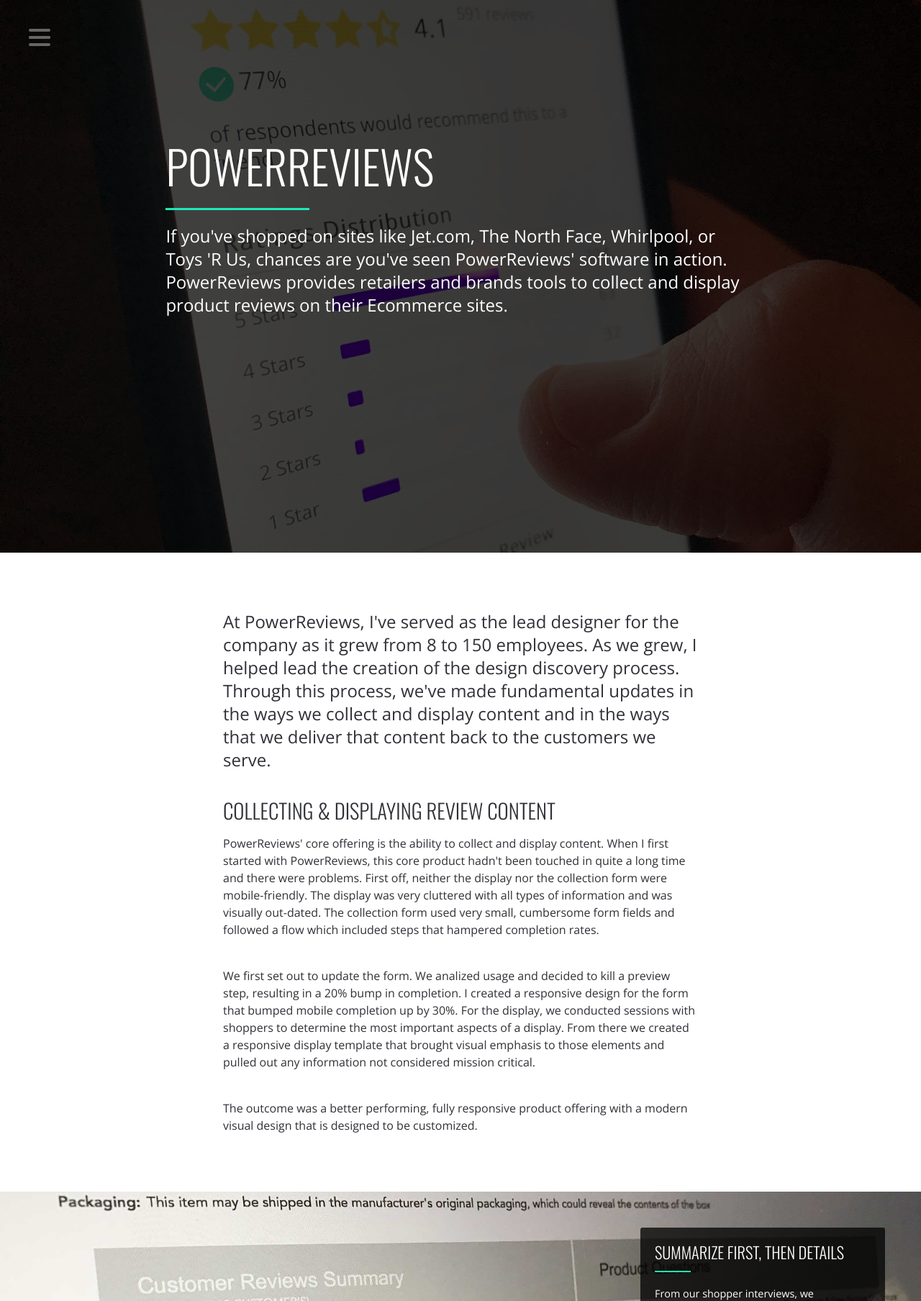
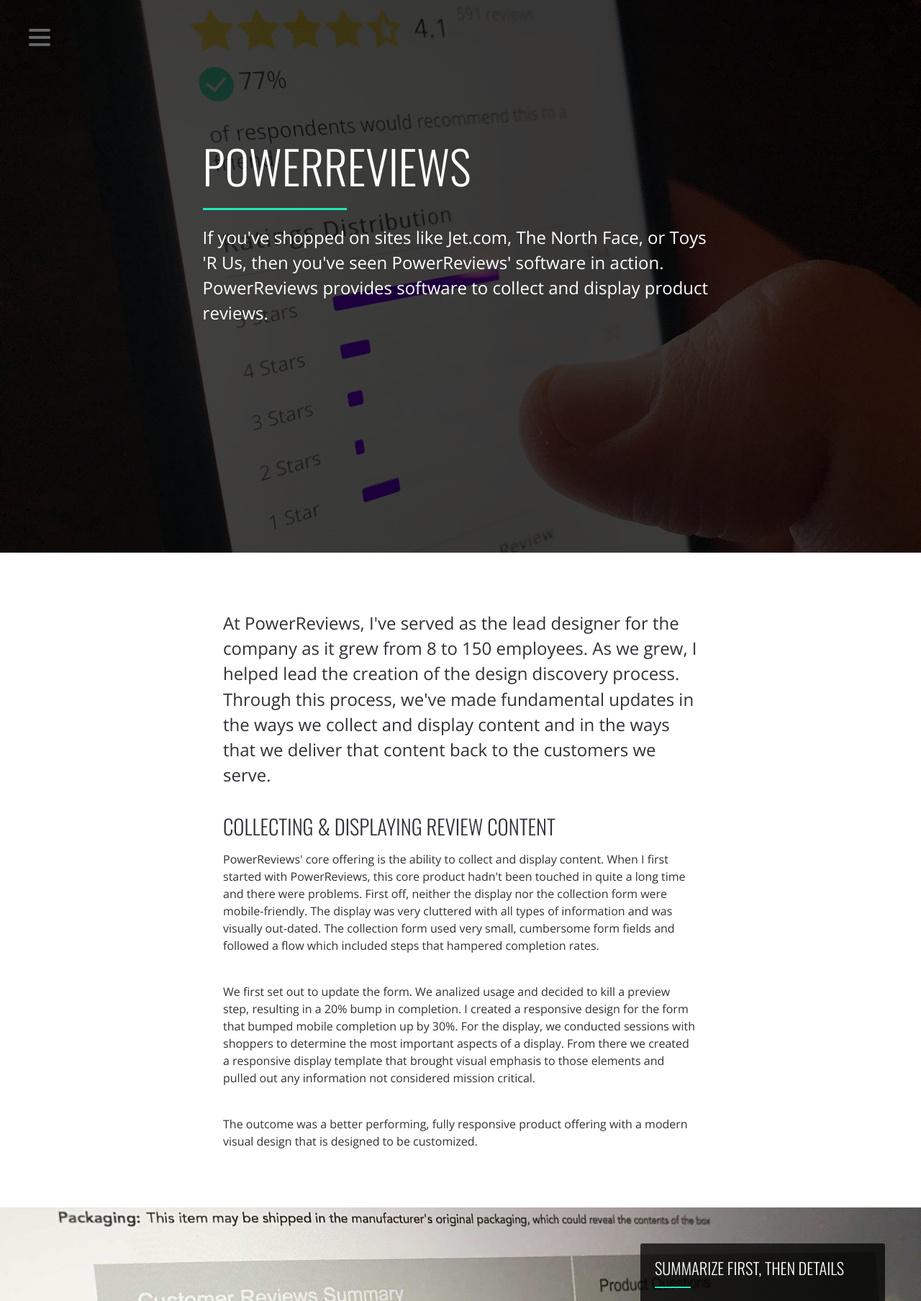
Before and after one commit to ztwalsh/ztwalsh.com, a PHP site: page /powerreviews.php in a window 1280 px wide. Shown: the top 1808 px of the page at 72% size. Run offline with PHP 8.4, Linux system fonts and the light colour scheme; some libraries are stand-ins or nearby versions.

Commit message:
Changes to nav

```diff
--- a/index.php
+++ b/index.php
@@ -7,7 +7,7 @@
 	?>
 	<body>
 
-		<?php //require('lib/include.nav.php'); ?>
+		<?php require('lib/include.nav.php'); ?>
 
 		<section class="content text-center">
 			<section>
--- a/js/behavior.js
+++ b/js/behavior.js
@@ -2,7 +2,7 @@ $(document).ready(function() {
   $('#nav-icon').click(function(){
 		$(this).toggleClass('on');
     $('section.menu').toggleClass('on');
-    $('nav').fadeToggle(100);
+    $('nav').toggleClass('open');
     return false;
 	});
 });
--- a/powerreviews.php
+++ b/powerreviews.php
@@ -15,7 +15,7 @@
 			<div class="title">
 				<h1 class="heading-1">PowerReviews</h1>
 				<span></span>
-				<p class="big">If you've shopped on sites like Jet.com, The North Face, Whirlpool, or Toys 'R Us, chances are you've seen PowerReviews' software in action. PowerReviews provides retailers and brands tools to collect and display product reviews on their Ecommerce sites.</p>
+				<p class="big">If you've shopped on sites like Jet.com, The North Face, or Toys 'R Us, then you've seen PowerReviews' software in action. PowerReviews provides software to collect and display product reviews.</p>
 			</div>
 		</header>
 
--- a/scss/_navigation.scss
+++ b/scss/_navigation.scss
@@ -2,11 +2,12 @@ section.menu {
 	left: 30px;
 	position: fixed;
 	top: 30px;
+	@include transition(all .35s ease);
 	z-index: 100000;
 
 	@media screen and (max-width: $breakpoint-1) {
 		left: 0;
-		padding: 8px;
+		padding: 12px 8px 8px 8px;
 		right: 0;
 		top: 0;
 
@@ -23,7 +24,7 @@ section.menu {
   padding: 10px;
   position: relative;
   @include rotate(0deg);
-  @include transition(.5s ease-in-out);
+  @include transition(all .25s ease);
   width: 30px;
 
 	@media screen and (max-width: 730px) {
@@ -39,7 +40,7 @@ section.menu {
     opacity: 1;
     position: absolute;
     @include rotate(0deg);
-    @include transition(.25s ease-in-out);
+    @include transition(all .25s ease);
     width: 30px;
 
     &:nth-child(1) {
@@ -89,16 +90,29 @@ nav {
 	bottom: 0;
 	box-sizing: border-box;
 	color: #ffffff;
-	display: none;
-	left: 0;
+	display: inherit;
+	left: -400px;
 	padding: 90px 30px 30px 40px;
 	position: fixed;
-	right: 0;
 	top: 0;
+	@include transition(all .25s ease);
+	width: 400px;
 	z-index: 99999;
 
 	@media screen and (max-width: $breakpoint-1) {
+		display: none;
+		left: 0;
 		padding: 80px 30px 30px 23px;
+		right: 0;
+		width: 100%;
+	}
+
+	&.open {
+		left: 0;
+
+		@media screen and (max-width: $breakpoint-1) {
+			display: inherit;
+		}
 	}
 
 	.featured {
@@ -112,27 +126,18 @@ nav {
 			cursor: pointer;
 			display: block;
 			fill: $medium-grey;
-			float: left;
 			font-family: "Oswald", arial, sans;
 			font-size: 1.5rem;
 		  font-weight: 300;
-			margin: 0 2% 0 0;
-			padding: 40px;
-			text-align: center;
+			line-height: 0;
+			margin: 0 0 10px 0;
+			padding: 40px 40px 40px 90px;
+			position: relative;
+			text-align: left;
 			text-decoration: none;
 			text-transform: uppercase;
 			transition: all ease 0.25s;
-			width: 32%;
-
-			@media screen and (max-width: $breakpoint-1) {
-				float: none;
-				margin: 0 0 10px 0;
-				line-height: 0;
-				padding: 40px 40px 40px 90px;
-				position: relative;
-				text-align: left;
-				width: 100%;
-			}
+			width: 100%;
 
 			&:last-child {
 				margin: 0;
@@ -145,17 +150,12 @@ nav {
 			}
 
 			img {
-				height: 100px;
-				margin-bottom: 10px;
+				height: 50px;
+				left: 20px;
+				margin: 0;
+				position: absolute;
+				top: 15px;
 				width: auto;
-
-				@media screen and (max-width: $breakpoint-1) {
-					height: 50px;
-					left: 20px;
-					margin: 0;
-					position: absolute;
-					top: 15px;
-				}
 			}
 		}
 	}
--- a/scss/_structure.scss
+++ b/scss/_structure.scss
@@ -15,8 +15,9 @@ header {
 		background: rgba(0, 0, 0, 0.75);
 		bottom: 0;
 		color: #ffffff;
-		padding: 15% 18% 0 18%;
+		padding: 15% 22% 0 22%;
 		position: absolute;
+		text-align: left;
 		top: 0;
 
 		@media screen and (max-width: $breakpoint-1) {
--- a/scss/_text.scss
+++ b/scss/_text.scss
@@ -8,7 +8,7 @@ body {
 
 .big {
   font-size: 1.5rem;
-  line-height: 2rem;
+  line-height: 2.2rem;
 
   @media screen and (max-width: $breakpoint-1) {
     font-size: 1.2rem;
--- a/scss/_variables.scss
+++ b/scss/_variables.scss
@@ -2,7 +2,7 @@ $black:         #303137;
 $grey:          #666666;
 $medium-grey:   #bbbbbb;
 $light-grey:    #eeeeee;
-$green:         #1DE9B6;
+$green:         #1de9B6;
 $yellow:        #f2aa00;
 $dark-yellow:   #c68c04;
 
```
Also changed, not shown: styles/styles.css.
